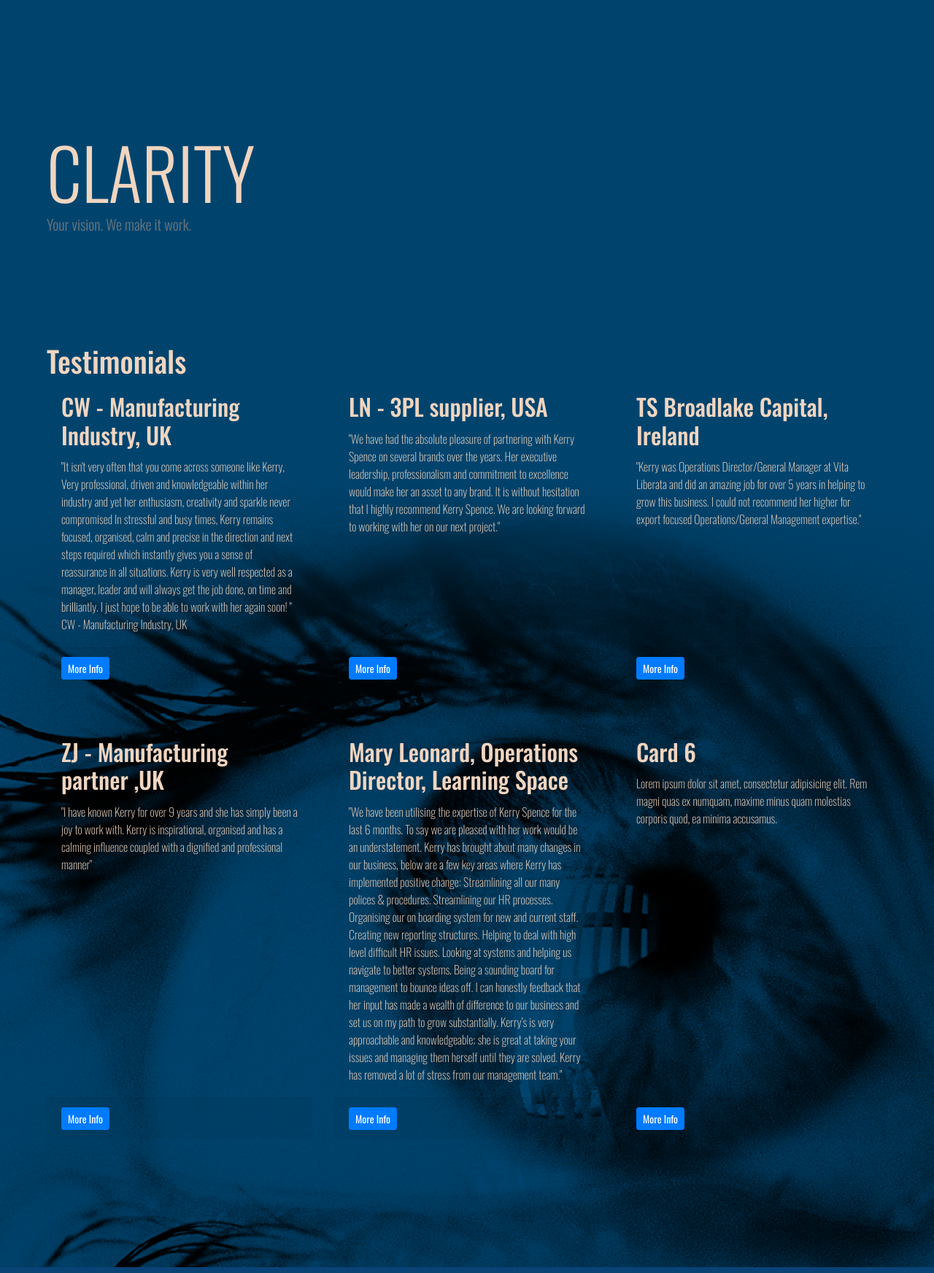
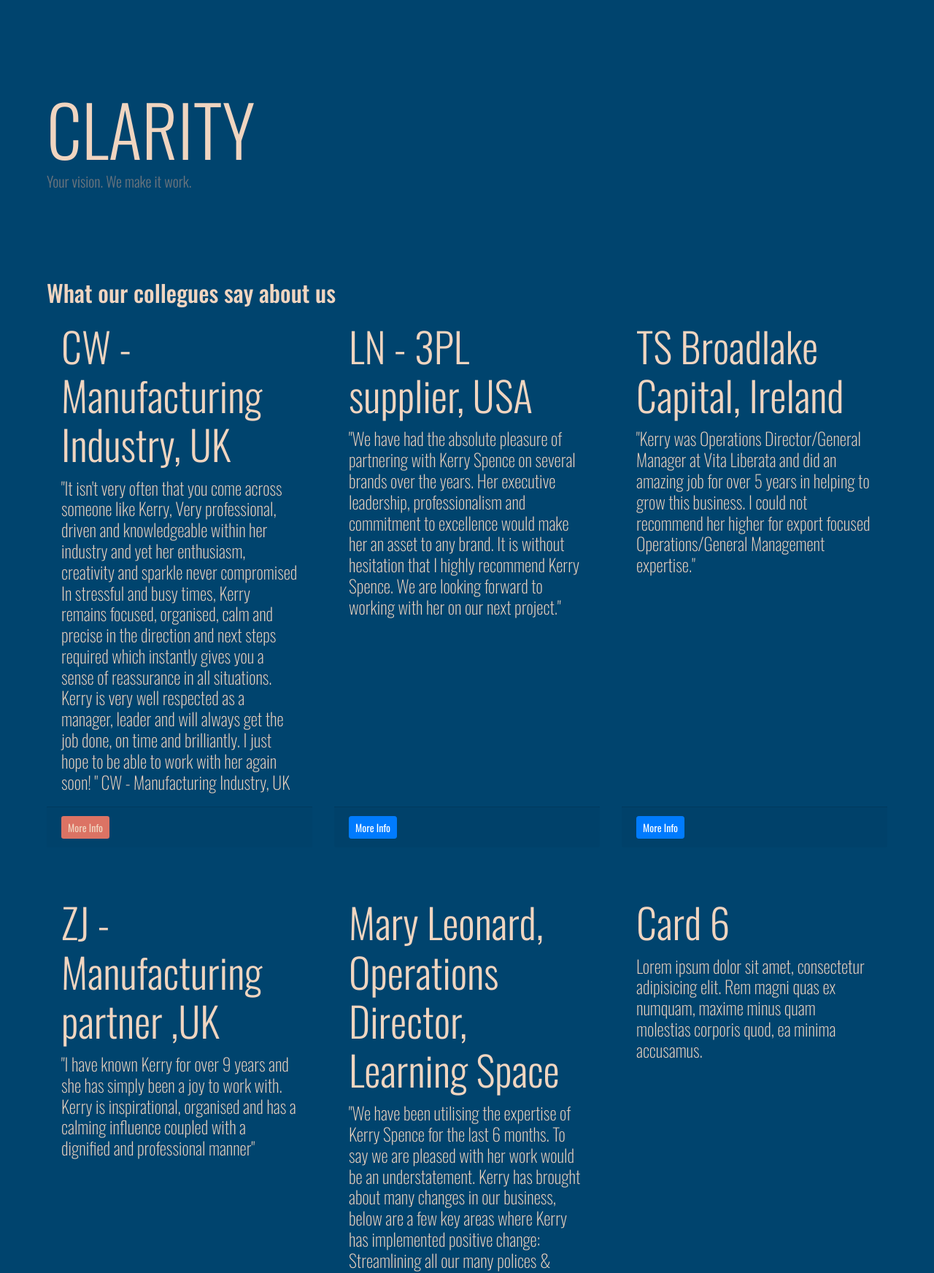
Before and after one commit to JonnyDavison/clarity01, a Flask app: page /testimonials in a window 1280 px wide. Shown: the part 131-1875 px from the top of the page at 73% size. Run offline with Flask 3, Linux system fonts and the light colour scheme; some libraries are stand-ins or nearby versions.

Commit message:
Add requirements.txt

```diff
--- /dev/null
+++ b/requirements.txt
@@ -0,0 +1,5 @@
+blinker==1.6.2
+click==8.1.3
+Flask==2.3.2
+itsdangerous==2.1.2
+Werkzeug==2.3.4
--- a/run.py
+++ b/run.py
@@ -28,7 +28,10 @@ def contact():
 
 @app.route("/testimonials")
 def testimonials():
-    return render_template('testimonials.html', page_title="Testimonials")
+    data = []
+    with open("data/testimonials.json", "r") as json_data:
+        data = json.load(json_data)
+    return render_template('testimonials.html', page_title="Testimonials", testimonials=data)
 
 
 if __name__ == "__main__":
--- a/static/css/style.css
+++ b/static/css/style.css
@@ -36,9 +36,9 @@ h1, h2, h3, h4 {
 /* --- Page logo --- */
 
 .headtitle {
-    padding-top: 15%;
+    padding-top: 10%;
     display: inline-block;
-    padding-bottom: 12.5%;
+    padding-bottom: 10%;
 }
 
 a {
@@ -98,6 +98,16 @@ a:hover {
 
 .call-text {
     font-size: 26px;
+}
+/* --- Contact Page contact.html --- */
+.call-text strong {
+    text-decoration: none;
+    color: #DC7364;
+    text-transform: capitalize;
+}
+.call-text strong:hover {
+    text-decoration: underline;
+    color: #DC7364
 }
 
 /* --- buttons all pages --- */
--- a/templates/base.html
+++ b/templates/base.html
@@ -51,6 +51,12 @@
     </header>
     <section class="mainbody">
         <section>
+            <div class="row">
+                <div class="col-md-12 headtitle container-fluid">
+                    <h1 class="logo"><a href="{{ url_for('index') }}" class="display-1">CLARITY</a></h1>
+                    <small class="text-muted lead">Your vision. We make it work.</small>
+                </div>
+            </div>
             {% block content %}
 
             {% endblock %}
@@ -119,7 +125,7 @@
                     <div class="col-md-12">
                         <!-- Copyright -->
                         <div class="Copyright">
-                            <p>© 2020 Copyright: Clarity</p>
+                            <p>© 2023 Copyright: Clarity</p>
                         </div>
                         <!-- Copyright -->
                     </div>
--- a/templates/testimonials.html
+++ b/templates/testimonials.html
@@ -1,26 +1,62 @@
 {% extends "base.html" %}
 
 {% block content %}
-<div class="row">
-    <div class="col-md-12 headtitle container-fluid">
-        <h1 class="logo"><a href="{{ url_for('index') }}" class="display-1">CLARITY</a></h1>
-        <small class="text-muted lead">Your vision. We make it work.</small>
-    </div>
-</div>
-<h1>Testimonials</h1>
+<h2>What our collegues say about us</h2>
+
 <div class="row gx-4 gx-lg-5">
+    {% for testimonial in testimonials %}
+
     <div class="col-md-4 mb-5">
         <div class="card h-100">
             <div class="card-body">
-                <h2 class="card-title">CW - Manufacturing Industry, UK</h2>
-                <p class="card-text">"It isn't very often that you come across someone like Kerry, Very professional, driven and knowledgeable within her
+                <h2 class="card-title display-4">CW - Manufacturing Industry, UK</h2>
+                <p class="card-text h4">"It isn't very often that you come across someone like Kerry, Very professional,
+                    driven and knowledgeable within her
                     industry and yet her enthusiasm, creativity and sparkle never compromised
 
-                In stressful and busy times, Kerry remains focused, organised, calm and precise in the direction and next steps required
+                    In stressful and busy times, Kerry remains focused, organised, calm and precise in the direction and
+                    next steps required
                     which instantly gives you a sense of reassurance in all situations.
-                Kerry is very well respected as a manager, leader and will always get the job done, on time and brilliantly.
+                    Kerry is very well respected as a manager, leader and will always get the job done, on time and
+                    brilliantly.
                     I just hope to be able to work with her again soon! "
                     CW - Manufacturing Industry, UK</p>
+            </div>
+            <div class="card-footer"><a class="btn clarity-btn btn-sm" href="#modal-{{testimonial.name }}">More Info</a></div>
+            <!-- Modal -->
+            <div class="modal fade" id="#modal-{{testimonial.name }}" tabindex="-1" role="dialog"
+                aria-labelledby="exampleModalCenterTitle" aria-hidden="true">
+                <div class="modal-dialog modal-dialog-centered" role="document">
+                    <div class="modal-content">
+                        <div class="modal-header">
+                            <h5 class="modal-title" id="exampleModalLongTitle">Modal title</h5>
+                            <button type="button" class="close" data-dismiss="modal" aria-label="Close">
+                                <span aria-hidden="true">&times;</span>
+                            </button>
+                        </div>
+                        <div class="modal-body">
+                            ...
+                        </div>
+                        <div class="modal-footer">
+                            <button type="button" class="btn btn-secondary" data-dismiss="modal">Close</button>
+                            <button type="button" class="btn btn-primary">Save changes</button>
+                        </div>
+                    </div>
+                </div>
+            </div>
+
+        </div>
+    </div>
+    <div class="col-md-4 mb-5">
+        <div class="card h-100">
+            <div class="card-body">
+                <h2 class="card-title display-4">LN - 3PL supplier, USA</h2>
+                <p class="card-text h4">"We have had the absolute pleasure of partnering with Kerry Spence on several
+                    brands over the years. Her executive
+                    leadership, professionalism and commitment to excellence would make her an asset to any brand. It is
+                    without hesitation
+                    that I highly recommend Kerry Spence. We are looking forward to working with her on our next
+                    project."</p>
             </div>
             <div class="card-footer"><a class="btn btn-primary btn-sm" href="#!">More Info</a></div>
         </div>
@@ -28,20 +64,11 @@
     <div class="col-md-4 mb-5">
         <div class="card h-100">
             <div class="card-body">
-                <h2 class="card-title">LN - 3PL supplier, USA</h2>
-                <p class="card-text">"We have had the absolute pleasure of partnering with Kerry Spence on several brands over the years. Her executive
-                leadership, professionalism and commitment to excellence would make her an asset to any brand. It is without hesitation
-                that I highly recommend Kerry Spence. We are looking forward to working with her on our next project."</p>
-            </div>
-            <div class="card-footer"><a class="btn btn-primary btn-sm" href="#!">More Info</a></div>
-        </div>
-    </div>
-    <div class="col-md-4 mb-5">
-        <div class="card h-100">
-            <div class="card-body">
-                <h2 class="card-title">TS Broadlake Capital, Ireland</h2>
-                <p class="card-text">"Kerry was Operations Director/General Manager at Vita Liberata and did an amazing job for over 5 years in helping to
-                grow this business. I could not recommend her higher for export focused Operations/General Management expertise."</p>
+                <h2 class="card-title display-4">TS Broadlake Capital, Ireland</h2>
+                <p class="card-text h4">"Kerry was Operations Director/General Manager at Vita Liberata and did an amazing
+                    job for over 5 years in helping to
+                    grow this business. I could not recommend her higher for export focused Operations/General
+                    Management expertise."</p>
             </div>
             <div class="card-footer"><a class="btn btn-primary btn-sm" href="#!">More Info</a></div>
         </div>
@@ -51,8 +78,9 @@
     <div class="col-md-4 mb-5">
         <div class="card h-100">
             <div class="card-body">
-                <h2 class="card-title">ZJ - Manufacturing partner ,UK</h2>
-                <p class="card-text">"I have known Kerry for over 9 years and she has simply been a joy to work with. Kerry is inspirational, organised and
+                <h2 class="card-title display-4">ZJ - Manufacturing partner ,UK</h2>
+                <p class="card-text h4">"I have known Kerry for over 9 years and she has simply been a joy to work with.
+                    Kerry is inspirational, organised and
                     has a calming influence coupled with a dignified and professional manner"</p>
             </div>
             <div class="card-footer"><a class="btn btn-primary btn-sm" href="#!">More Info</a></div>
@@ -61,9 +89,11 @@
     <div class="col-md-4 mb-5">
         <div class="card h-100">
             <div class="card-body">
-                <h2 class="card-title">Mary Leonard, Operations Director, Learning Space</h2>
-                <p class="card-text">"We have been utilising the expertise of Kerry Spence for the last 6 months. To say we are pleased with her work would be
-                an understatement. Kerry has brought about many changes in our business, below are a few key areas where Kerry has
+                <h2 class="card-title display-4">Mary Leonard, Operations Director, Learning Space</h2>
+                <p class="card-text h4">"We have been utilising the expertise of Kerry Spence for the last 6 months. To say
+                    we are pleased with her work would be
+                    an understatement. Kerry has brought about many changes in our business, below are a few key areas
+                    where Kerry has
                     implemented positive change:
 
 
@@ -84,8 +114,10 @@
 
 
 
-                I can honestly feedback that her input has made a wealth of difference to our business and set us on my path to grow
-                substantially. Kerry’s is very approachable and knowledgeable; she is great at taking your issues and managing them
+                    I can honestly feedback that her input has made a wealth of difference to our business and set us on
+                    my path to grow
+                    substantially. Kerry’s is very approachable and knowledgeable; she is great at taking your issues
+                    and managing them
                     herself until they are solved. Kerry has removed a lot of stress from our management team."</p>
             </div>
             <div class="card-footer"><a class="btn btn-primary btn-sm" href="#!">More Info</a></div>
@@ -94,13 +126,14 @@
     <div class="col-md-4 mb-5">
         <div class="card h-100">
             <div class="card-body">
-                <h2 class="card-title">Card 6</h2>
-                <p class="card-text">Lorem ipsum dolor sit amet, consectetur adipisicing elit. Rem magni quas ex
+                <h2 class="card-title display-4">Card 6</h2>
+                <p class="card-text h4">Lorem ipsum dolor sit amet, consectetur adipisicing elit. Rem magni quas ex
                     numquam, maxime minus quam molestias corporis quod, ea minima accusamus.</p>
             </div>
             <div class="card-footer"><a class="btn btn-primary btn-sm" href="#!">More Info</a></div>
         </div>
     </div>
 </div>
+{% endfor %}
 </div>
 {% endblock %}
```
Also changed, not shown: data/testimonials.json (added, +27 -0 lines), templates/about.html (+9 -13 lines), templates/contact.html (+9 -5 lines), templates/index.html (+4 -12 lines), templates/services.html (+12 -17 lines). Lines whose indentation alone changed are shown as unchanged.
